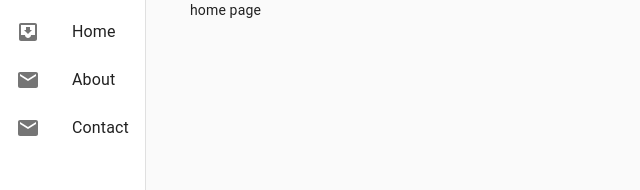
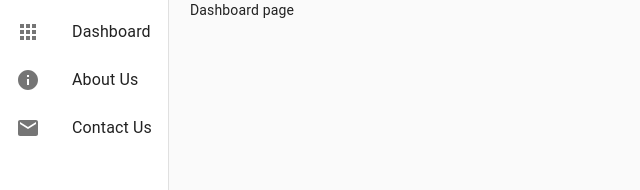
Before and after one commit to jsj9346/firecalc, a React (Create React App) app: page / in a window 1280 px wide. Shown: the top 190 px of the page, without its empty margins (0-640 px from the left). Built offline with nearby package versions, Linux system fonts and the light colour scheme.

Commit message:
0409 외관작업

```diff
--- a/src/App.js
+++ b/src/App.js
@@ -1,7 +1,7 @@
 //API 활용 코드 간결화
 import React from "react";
 import "./styles.css";
-import Home from "./Home";
+import Dashboard from "./Dashboard";
 import Contact from "./Contact";
 import About from "./About";
 import { Route, Switch } from "react-router-dom";
@@ -19,11 +19,11 @@ const useStyles = makeStyles({
 export default function App() {
   const classes = useStyles();
   return (
+
     <div className={classes.container}>
-      <AppBar></AppBar>
       <Drawer />
       <Switch>
-        <Route exact from="/" render={props => <Home {...props} />} />
+        <Route exact from="/" render={props => <Dashboard {...props} />} />
         <Route exact path="/contact" render={props => <Contact {...props} />} />
         <Route exact path="/about" render={props => <About {...props} />} />
       </Switch>
--- a/src/AppBar.jsx
+++ b/src/AppBar.jsx
@@ -21,10 +21,9 @@ export default function ButtonAppBar() {
     <div className={classes.root}>
       <AppBar position="static">
         <Toolbar>
-          <Typography variant="h1" className={classes.title}>
+          <Typography variant="h5" className={classes.title}>
             모두를 위한 은퇴 계산기
           </Typography>
-          <Button color="inherit">Login</Button>
         </Toolbar>
       </AppBar>
     </div>
--- /dev/null
+++ b/src/Dashboard.jsx
@@ -0,0 +1,7 @@
+import React from "react";
+
+const Dashboard = props => {
+  return <div>Dashboard page</div>;
+};
+
+export default Dashboard;
--- a/src/Drawer.jsx
+++ b/src/Drawer.jsx
@@ -7,8 +7,9 @@ import {
   ListItemText
 } from "@material-ui/core";
 import { makeStyles } from "@material-ui/core/styles";
-import InboxIcon from "@material-ui/icons/MoveToInbox";
 import MailIcon from "@material-ui/icons/Mail";
+import InfoIcon from '@material-ui/icons/Info';
+import AppsIcon from '@material-ui/icons/Apps';
 import { withRouter } from "react-router-dom";
 //상단 AppBar 추가
 //import AppBar from "@material-ui/core/AppBar";
@@ -24,17 +25,17 @@ const Drawer = props => {
   const classes = useStyles();
   const itemsList = [
     {
-      text: "Home",
-      icon: <InboxIcon />,
+      text: "Dashboard",
+      icon: <AppsIcon />,
       onClick: () => history.push("/")
     },
     {
-      text: "About",
-      icon: <MailIcon />,
+      text: "About Us",
+      icon: <InfoIcon />,
       onClick: () => history.push("/about")
     },
     {
-      text: "Contact",
+      text: "Contact Us",
       icon: <MailIcon />,
       onClick: () => history.push("/contact")
     }
--- a/src/Home.jsx
+++ /dev/null
@@ -1,7 +0,0 @@
-import React from "react";
-
-const Home = props => {
-  return <div>home page</div>;
-};
-
-export default Home;
```
Also changed, not shown: src/Dashboard.js (deleted, +0 -11 lines).
